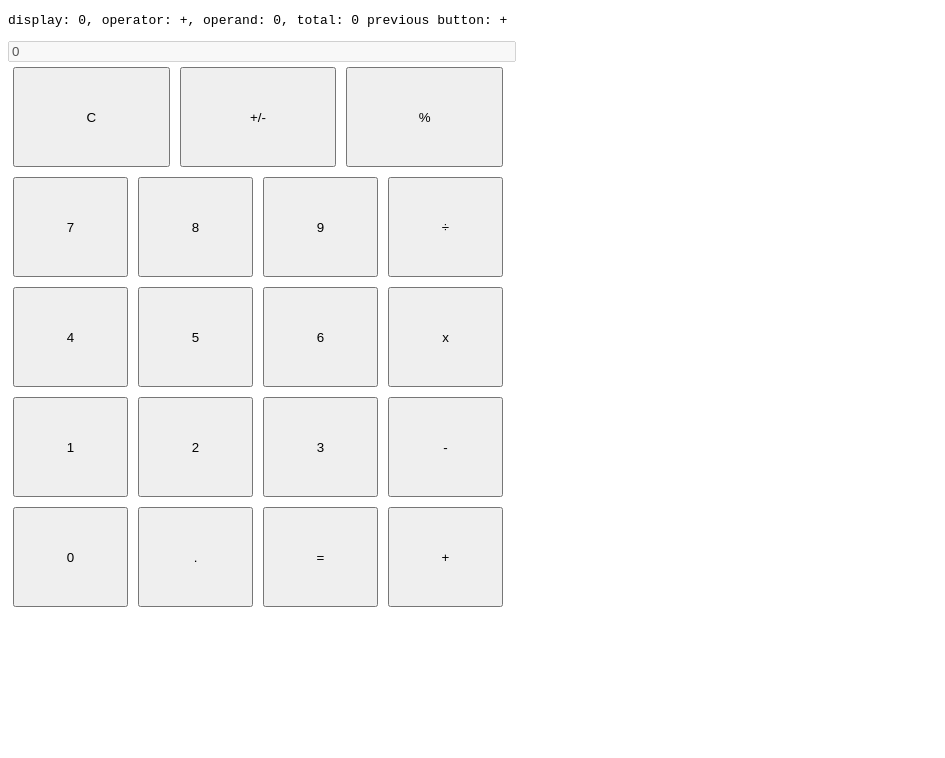
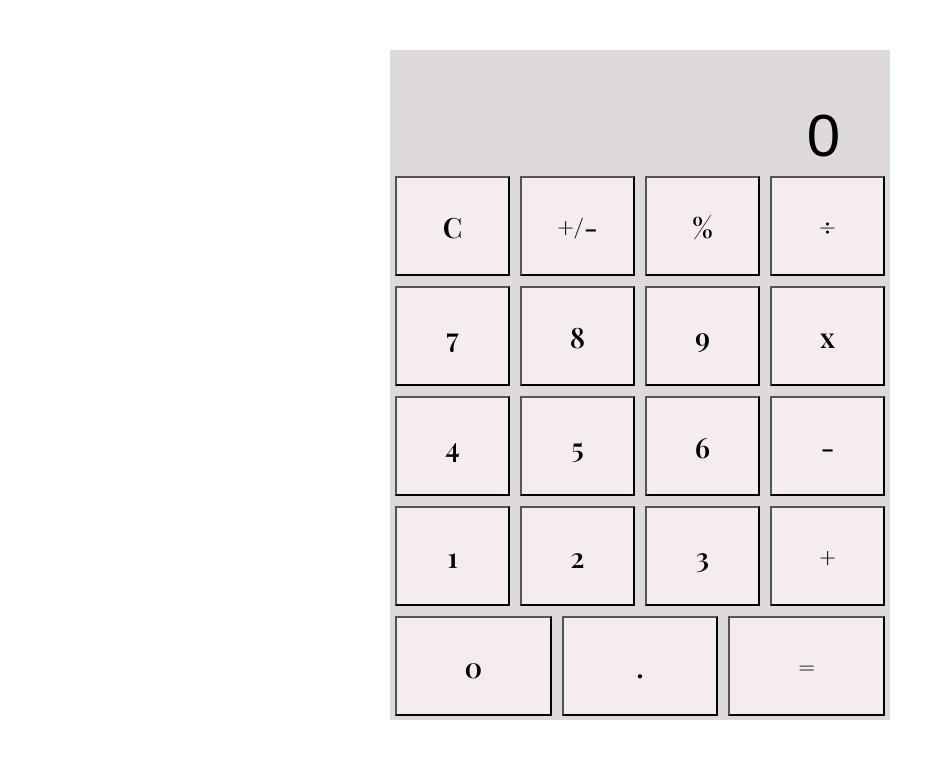
Before and after one commit to slakeyj/calculator, a React (Create React App) app: page / in a window 1280 px wide. Shown: the top 758 px of the page, without its empty margins (0-945 px from the left). Built offline with nearby package versions, Linux system fonts and the light colour scheme.

Commit message:
basic styling

```diff
--- a/package.json
+++ b/package.json
@@ -8,13 +8,17 @@
     "@testing-library/user-event": "^7.1.2",
     "react": "^16.13.1",
     "react-dom": "^16.13.1",
-    "react-scripts": "3.4.3"
+    "react-scripts": "3.4.3",
+    "styled-components": "^5.2.1"
   },
   "scripts": {
     "start": "react-scripts start",
     "build": "react-scripts build",
     "test": "react-scripts test",
     "eject": "react-scripts eject"
+  },
+  "resolutions": {
+    "styled-components": "^5"
   },
   "eslintConfig": {
     "extends": "react-app"
--- a/src/App.js
+++ b/src/App.js
@@ -1,5 +1,37 @@
 import React, { useState } from 'react';
-import Button from './components/Button'
+import Button from './components/Button';
+import styled from 'styled-components';
+
+
+const Grid = styled.div`
+  display: flex;
+  flex-direction: column;
+`;
+
+const Row = styled.div`
+  display: flex;
+`;
+
+const Input = styled.input`
+  width: 80%;
+  margin-top: 50px;
+  background-color: #DEDADA;
+  color: black;
+  border: gray;
+  font-size: 60px;
+  text-align: right;
+  font-family: arial;
+`;
+
+const Container = styled.div`
+  width: 500px;
+  height: 670px;
+  background-color: #DEDADA;
+  text-align: center;
+  font-family: 'Trispace', sans-serif;
+  margin: auto;
+  margin-top: 50px;
+`
 
 const calculate = (numberOne, operator, numberTwo) => {
   if (operator === '+') {
@@ -33,16 +65,6 @@ const App = () => {
   const [operator, setOperator] = useState('+');
   const [previousButtonPress, setPreviousButtonPress] = useState('+');
   const [operand, setOperand] = useState(0);
-
-
-  const gridStyle = {
-    display: 'flex',
-    flexDirection: 'column',
-  }
-
-  const rowStyle = {
-    display: 'flex'
-  }
 
   const handleClear = () => {
     setOperand(0);
@@ -108,46 +130,43 @@ const App = () => {
   }
 
   return (
-    <div style={{ width: '500px' }}>
-      <pre>
-        display: {display}, operator: {operator}, operand: {operand}, total: {total} previous button: {previousButtonPress}
-      </pre>
-      <input disabled value={display} style={{ width: '100%' }}></input>
-      <div style={gridStyle}>
-        <div style={rowStyle}>
+    <Container>
+
+      <Input disabled value={display}></Input>
+      <Grid>
+        <Row>
 
           <Button onClick={() => { handleClear() }}>C</Button>
           <Button onClick={() => { handleNegative() }}>+/-</Button>
           <Button onClick={() => { handlePercent() }}>%</Button>
-        </div>
-        <div style={rowStyle}>
+          <Button onClick={() => { handleOperator('/') }}>÷</Button>
+        </Row>
+        <Row>
           <Button onClick={() => { handleNumber(7) }}>7</Button>
           <Button onClick={() => { handleNumber(8) }}>8</Button>
           <Button onClick={() => { handleNumber(9) }}>9</Button>
-          <Button onClick={() => { handleOperator('/') }}>÷</Button>
-        </div>
-        <div style={rowStyle}>
+          <Button onClick={() => { handleOperator('x') }}>x</Button>
+        </Row>
+        <Row>
           <Button onClick={() => { handleNumber(4) }}>4</Button>
           <Button onClick={() => { handleNumber(5) }}>5</Button>
           <Button onClick={() => { handleNumber(6) }}>6</Button>
-          <Button onClick={() => { handleOperator('x') }}>x</Button>
-
-
-        </div>
-        <div style={rowStyle}>
+          <Button onClick={() => { handleOperator('-') }}>-</Button>
+        </Row>
+        <Row>
           <Button onClick={() => { handleNumber(1) }}>1</Button>
           <Button onClick={() => { handleNumber(2) }}>2</Button>
           <Button onClick={() => { handleNumber(3) }}>3</Button>
-          <Button onClick={() => { handleOperator('-') }}>-</Button>
-        </div>
-        <div style={rowStyle}>
+          <Button onClick={() => { handleOperator('+') }}>+</Button>
+        </Row>
+        <Row>
           <Button onClick={() => { handleNumber(0) }}>0</Button>
           <Button onClick={() => { handleNumber('.') }}>.</Button>
           <Button onClick={() => { handleOperator('=') }}>=</Button>
-          <Button onClick={() => { handleOperator('+') }}>+</Button>
-        </div>
-      </div>
-    </div>
+
+        </Row>
+      </Grid>
+    </Container>
   )
 }
 
--- a/src/components/Button/Button.css
+++ b/src/components/Button/Button.css
@@ -1,6 +1,13 @@
+/* @import url('https://fonts.googleapis.com/css2?family=Trispace&display=swap'); */
+@import url('https://fonts.googleapis.com/css2?family=Playfair+Display:wght@600&display=swap');
+
 .button {
   flex-grow: 1;
   height: 100px;
-  width: 50px;
+  width: 100px;
   margin: 5px;
+  /* font-family: 'Trispace', sans-serif; */
+  font-family: 'Playfair Display', serif;
+  background-color: rgba(248, 239, 244, 0.897);
+  font-size: 28px;
 }
```
Also changed, not shown: src/components/Button/Button.jsx (+0 -8 lines), 1 other file (tests, documents, lock files or other folders).
